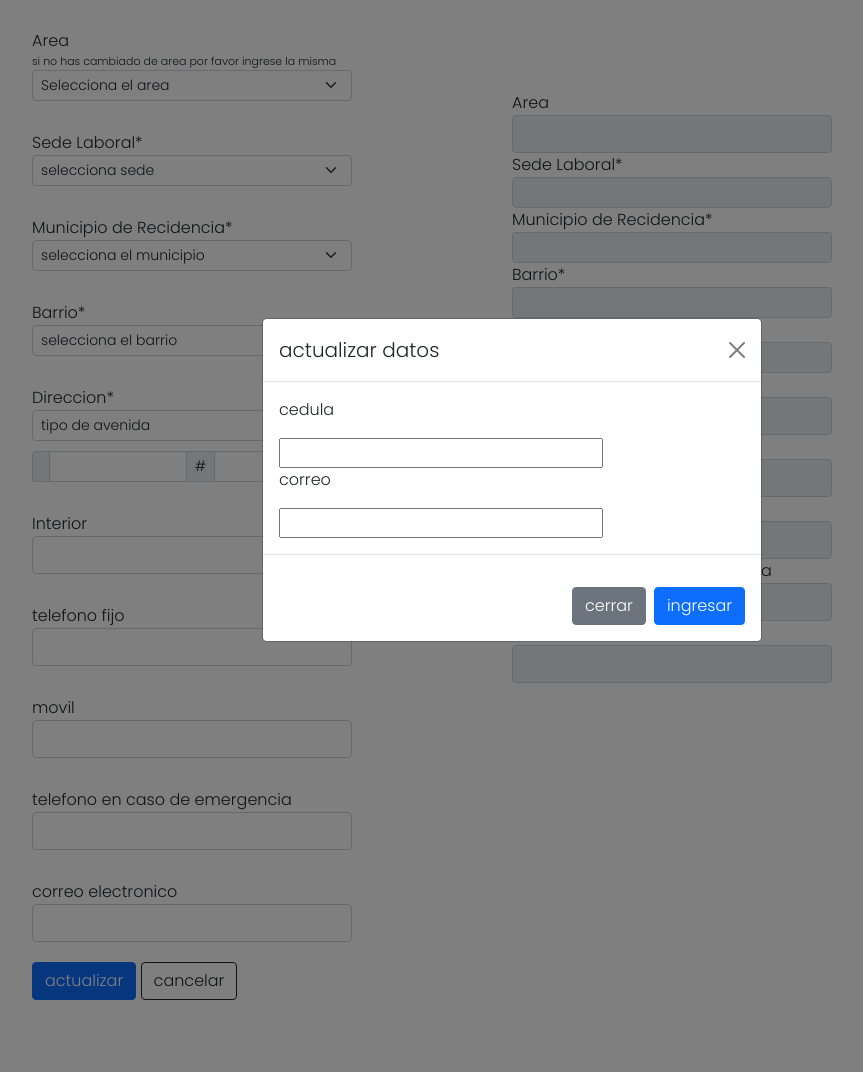
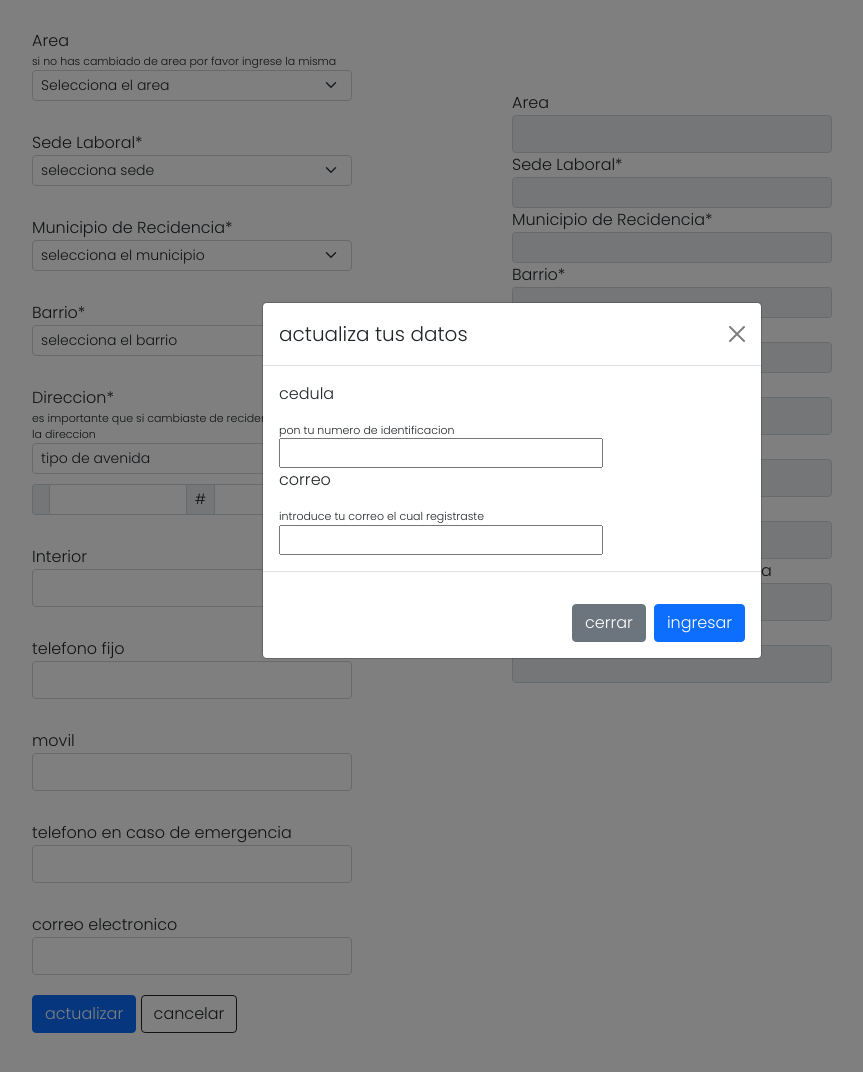
Before and after one commit to THEGLUM/formulario, a PHP site: page /actualizardatos.php in a window 1280 px wide, after a click on "Buscar personas". Shown: the part 133-1205 px from the top of the page, without its empty margins (128-991 px from the left). Run offline with PHP 8.4, Linux system fonts and the light colour scheme; data that the repository does not hold is empty.

Commit message:
culminacion primera parte

```diff
--- a/formulario/actualizar.php
+++ b/formulario/actualizar.php
@@ -27,7 +27,8 @@ try {
     if ( empty($Interior) && empty($Telefonofijo) && empty($Movil) && empty($TelefonoEmergencia) && empty($CorreoElectronico) && empty($NumeroVia) ) {
         header("Location: ./formularioData/html/actualizardatos.php");
         echo '<script> alert("por favor introduzca los de mas datos necesarios")</script>';
-    }else if (empty($CorreoElectronico) || empty($TelefonoEmergencia) || empty($Telefonofijo) || empty($Movil) ) {
+    }
+    if (empty($CorreoElectronico) || empty($TelefonoEmergencia) || empty($Telefonofijo) || empty($Movil) ) {
         $query = $conn ->prepare("UPDATE Personal_almacontact SET Fk_Sede = '$Fk_Sede', Fk_Area = '$Fk_Area', Fk_TipoVia = '$Fk_TipoVia', NumeroVia = '$NumeroVia', MunicipioResidencia = '$Municipio', Barrios = '$Barrios' WHERE Pk_NumeroDocumento = '$idUser'");
         $query->execute();
     } else {
--- a/formulario/formularioData/html/actualizardatos.php
+++ b/formulario/formularioData/html/actualizardatos.php
@@ -138,6 +138,9 @@ try {
         </select>
 
         <label for="direccion">Direccion*</label>
+        <div id ="sino" style=" font-size: 11px;">
+          es importante que si cambiaste de recidencia actualices la direccion
+        </div>
         <select class="form-select form-select-sm" name="direccion"  required="true"   aria-label=".form-select-sm example" id="direccion" required="true">
           <option value="">tipo de avenida</option>
           <?php
@@ -153,9 +156,9 @@ try {
         </select>
         <div class="dire input-group input-group-sm">
           <span class="input-group-text"></span>
-          <input type="text" aria-label="First name" class="form-control" name="numeroViaDos" required="true">
+          <input type="text" aria-label="First name" class="form-control" name="numeroViaDos" >
           <span class="input-group-text">#</span>
-          <input type="text" aria-label="Last name" class="form-control" name="numeroViaUno" required="true">
+          <input type="text" aria-label="Last name" class="form-control" name="numeroViaUno">
         </div>
 
         <label for="interiores"> Interior</label>
@@ -242,7 +245,7 @@ try {
       <div class="modal-dialog modal-dialog-centered">
         <div class="modal-content">
           <div class="modal-header">
-            <h5 class="modal-title" id="exampleModalLabel">actualizar datos</h5>
+            <h5 class="modal-title" id="exampleModalLabel">actualiza tus datos</h5>
             <button type="button" class="btn-close" data-bs-dismiss="modal" aria-label="Close"></button>
           </div>
           <div class="modal-body">
@@ -250,10 +253,16 @@ try {
 
               <div class="user">
                 <p>cedula</p>
+                <div id ="sino" style=" font-size: 11px;">
+                  pon tu numero de identificacion
+                </div>
                 <input type="text" class="user-input" name="txtCedula" id="ingreseCedula" required />
               </div>
               <div class="ingreseMovil">
                 <p for="">correo</p>
+                <div id ="sino" style=" font-size: 11px;">
+                  introduce tu correo el cual registraste
+                </div>
                 <input type="text" maxlength="" class="movil-input" name="txtCorreo" id="correo" required />
               </div>
 
```
Also changed, not shown: formulario/formularioData/html/formulario.php (+9 -0 lines).
